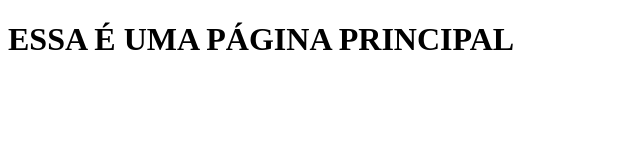
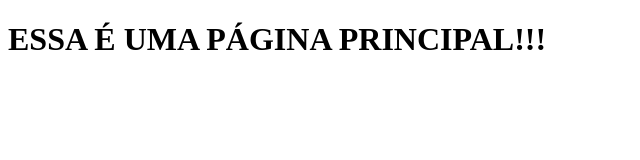
Before and after one commit to adrianocristovao/Ola-Mundo, a plain HTML site: page index.html in a window 1280 px wide. Shown: the full height of the page, 0-640 px from the left. Drawn offline with Linux system fonts and the light colour scheme.

Commit message:
Update index.html

```diff
--- a/index.html
+++ b/index.html
@@ -6,6 +6,6 @@
     <title>Document</title>
 </head>
 <body>
-    <h1>ESSA É UMA PÁGINA PRINCIPAL</h1>
+    <h1>ESSA É UMA PÁGINA PRINCIPAL!!!</h1>
 </body>
 </html>
```
